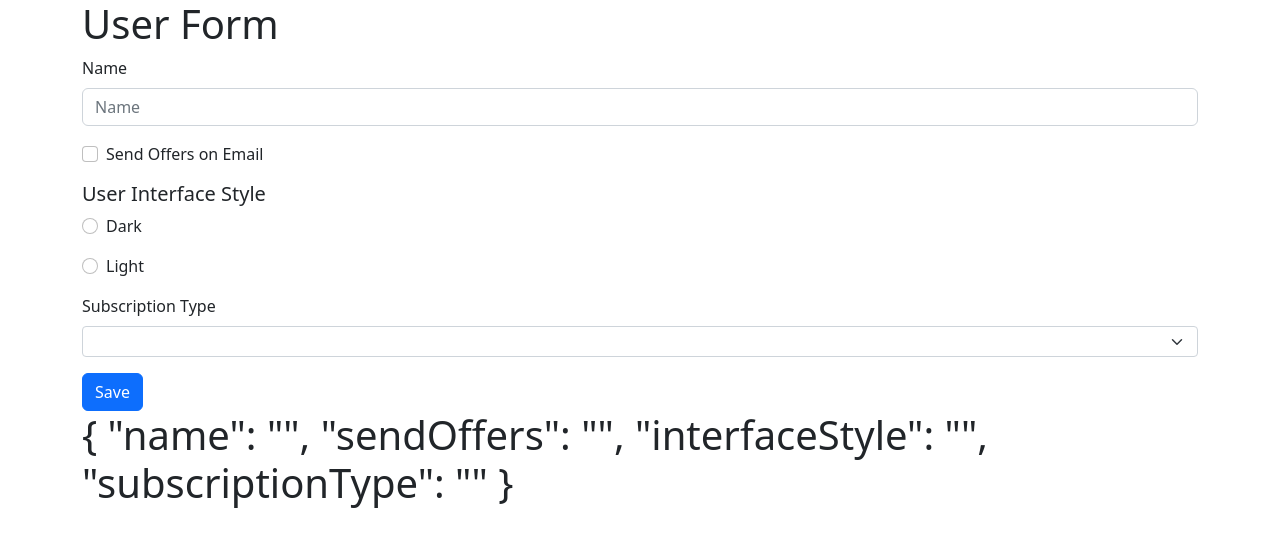
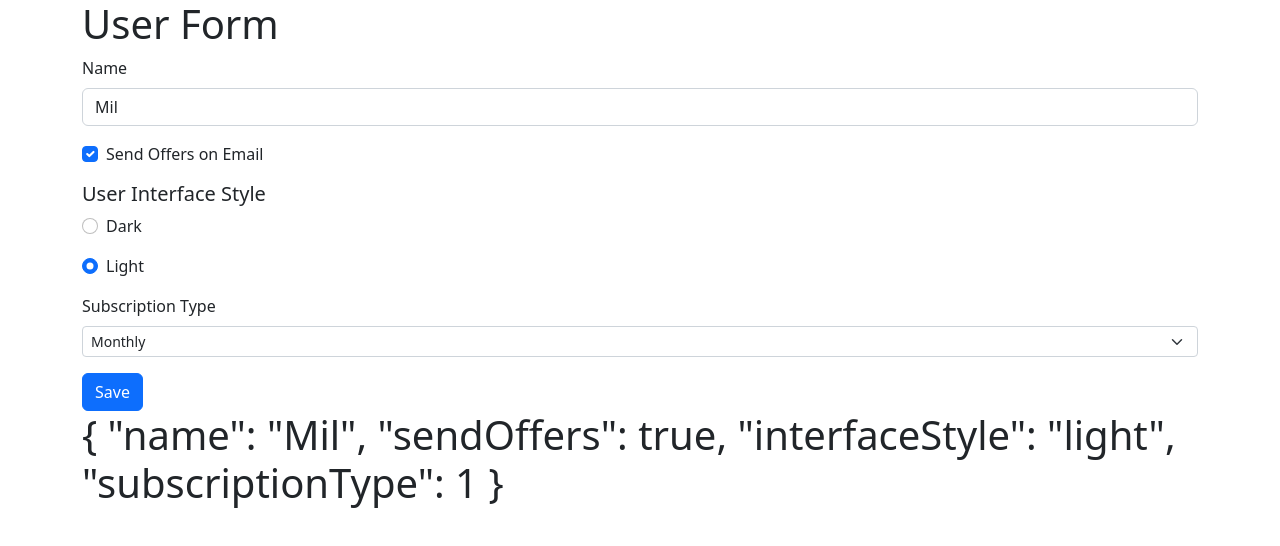
Before and after one commit to sjagmeet37/angular-forms, an Angular app: page / in a window 1280 px wide. Shown: the top 546 px of the page. Built offline with nearby package versions, Linux system fonts and the light colour scheme.

Commit message:
interface and 2 way binding for form

```diff
--- /dev/null
+++ b/src/app/models/user-settings.ts
@@ -0,0 +1,6 @@
+export interface UserSettings {
+    name : string,
+    interfaceStyle : string,
+    subscriptionType : number,
+    emailOffers : boolean
+}
--- a/src/app/user-settings-form/user-settings-form.component.html
+++ b/src/app/user-settings-form/user-settings-form.component.html
@@ -3,11 +3,13 @@
     <form #form="ngForm">
         <div class="mb-3">
             <label for="name" class="form-label">Name</label>
-            <input type="text" id="name" name="name" class="form-control" placeholder="Name" ngModel />
+            <input type="text" id="name" name="name" class="form-control" placeholder="Name"
+                [(ngModel)]="userSettings.name" />
         </div>
         <div class="form-check mb-3">
-            <input class="form-check-input" type="checkbox" value="" id="flexCheckDefault" name="sendOffers" ngModel>
-            <label class="form-check-label" for="flexCheckDefault" >
+            <input class="form-check-input" type="checkbox" value="" id="flexCheckDefault" name="sendOffers"
+                [(ngModel)]="userSettings.emailOffers">
+            <label class="form-check-label" for="flexCheckDefault">
                 Send Offers on Email
             </label>
         </div>
@@ -15,24 +17,26 @@
 
         <h5>User Interface Style</h5>
         <div class="form-check mb-3">
-            <input class="form-check-input" type="radio" name="interfaceStyle" id="darkInterface" value="dark" ngModel>
+            <input class="form-check-input" type="radio" name="interfaceStyle" id="darkInterface" value="dark"
+                [(ngModel)]="userSettings.interfaceStyle">
             <label class="form-check-label" for="darkInterface">
                 Dark
             </label>
         </div>
         <div class="form-check mb-3">
-            <input class="form-check-input" type="radio" name="interfaceStyle" id="lightInterface" value="light" checked ngModel>
+            <input class="form-check-input" type="radio" name="interfaceStyle" id="lightInterface" value="light" checked
+                [(ngModel)]="userSettings.interfaceStyle">
             <label class="form-check-label" for="lightInterface">
                 Light
             </label>
         </div>
 
         <div class="mb-3">
-            <label class="form-check-label form-label" for="subscriptionType" >
+            <label class="form-check-label form-label" for="subscriptionType">
                 Subscription Type
             </label>
-            <select class="form-select form-select-sm" aria-label=".form-select-sm example"
-            id="subscriptionType" name="subscriptionType" ngModel >
+            <select class="form-select form-select-sm" aria-label=".form-select-sm example" id="subscriptionType"
+                name="subscriptionType" [(ngModel)]="userSettings.subscriptionType">
                 <option selected>Open this select menu</option>
                 <option value="1">Monthly</option>
                 <option value="2">Anually</option>
--- a/src/app/user-settings-form/user-settings-form.component.ts
+++ b/src/app/user-settings-form/user-settings-form.component.ts
@@ -1,4 +1,5 @@
 import { Component, OnInit } from '@angular/core';
+import { UserSettings } from '../models/user-settings';
 
 @Component({
   selector: 'af-user-settings-form',
@@ -6,6 +7,15 @@ import { Component, OnInit } from '@angular/core';
   styleUrls: ['./user-settings-form.component.css']
 })
 export class UserSettingsFormComponent implements OnInit {
+//can be initialized in oninit
+  orignalUserSettings : UserSettings = {
+    name:"Mil",
+    subscriptionType:1,
+    emailOffers : true,
+    interfaceStyle : "light"
+  };
+
+  userSettings : UserSettings = {... this.orignalUserSettings}
 
   constructor() { }
 
```
Lines whose indentation alone changed are shown as unchanged.
